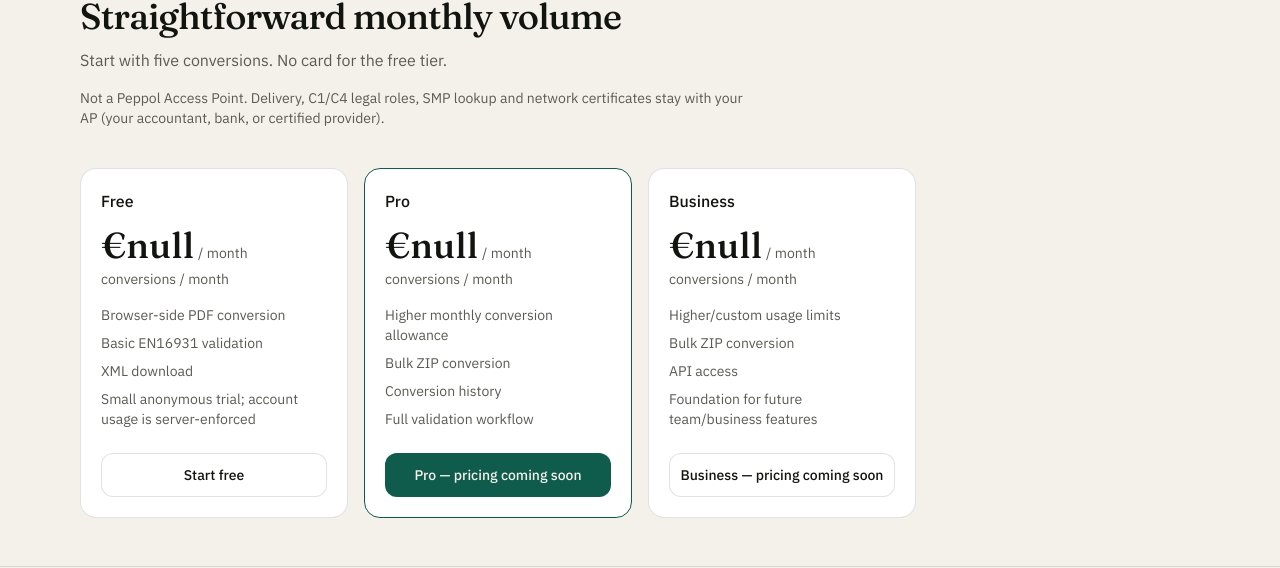
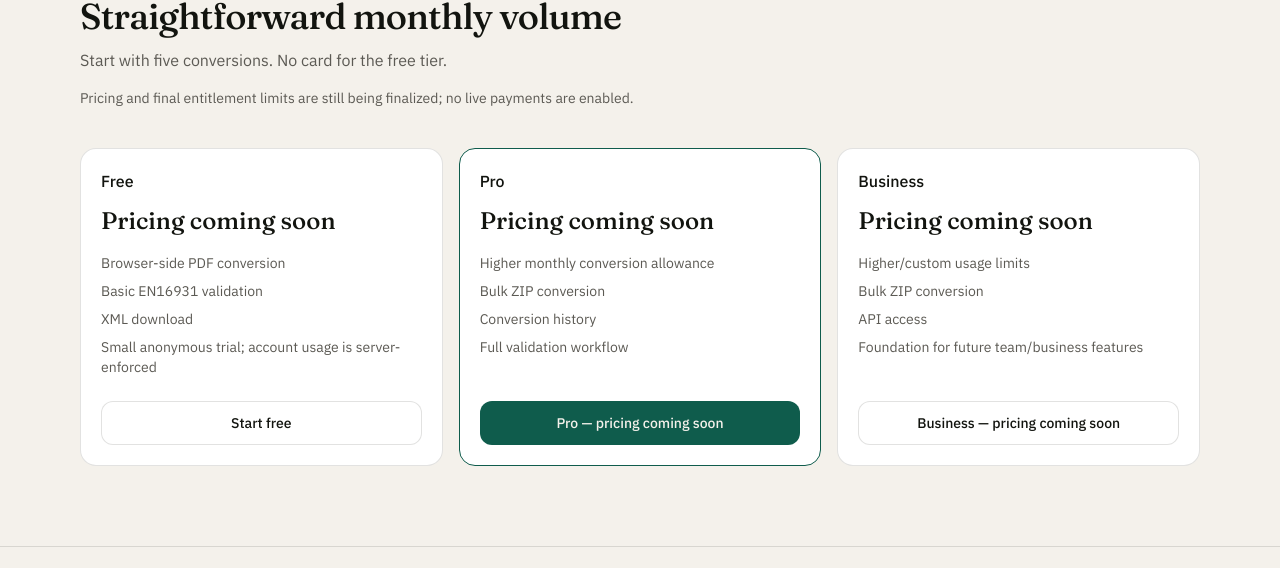
Before and after one commit to peppolfixbelgium-debug/Peppol-Suite, a React (Vite) app: page /pricing in a window 1280 px wide. Shown: the part 117-685 px from the top of the page. Built offline with nearby package versions, Linux system fonts and the light colour scheme; no server answers.

Commit message:
fix: avoid publishing unfinalized pricing

```diff
--- a/src/routes/pricing.tsx
+++ b/src/routes/pricing.tsx
@@ -13,8 +13,8 @@ function PricingPage() {
     <main className="mx-auto max-w-6xl px-4 py-12">
       <h1 className="font-display text-4xl tracking-tight">{t(lang, "pricing_title")}</h1>
       <p className="mt-3 max-w-2xl text-muted">{t(lang, "pricing_sub")}</p>
-      <p className="mt-4 max-w-2xl text-sm text-muted">{t(lang, "honest_isnot")}</p>
-      <div className="mt-10 grid gap-4 md:grid-cols-2 lg:grid-cols-4">
+      <p className="mt-4 max-w-2xl text-sm text-muted">Pricing and final entitlement limits are still being finalized; no live payments are enabled.</p>
+      <div className="mt-10 grid gap-4 md:grid-cols-3">
         {PRICING.tiers.map((tier) => (
           <div
             key={tier.id}
@@ -24,13 +24,7 @@ function PricingPage() {
             )}
           >
             <h2 className="font-medium">{tier.name}</h2>
-            <p className="mt-3 font-display text-4xl">
-              {tier.price === 0 ? "€0" : `€${tier.price}`}
-              <span className="ml-1 text-sm font-sans text-muted">{t(lang, "pricing_mo")}</span>
-            </p>
-            <p className="mt-1 text-sm text-muted">
-              {tier.invoices} {t(lang, "pricing_invoices")}
-            </p>
+            <p className="mt-3 font-display text-2xl">{tier.price === null ? "Pricing coming soon" : `€${tier.price}`}</p>
             <ul className="mt-4 flex-1 space-y-2 text-sm text-muted">
               {tier.features.map((f) => (
                 <li key={f}>{f}</li>
```
